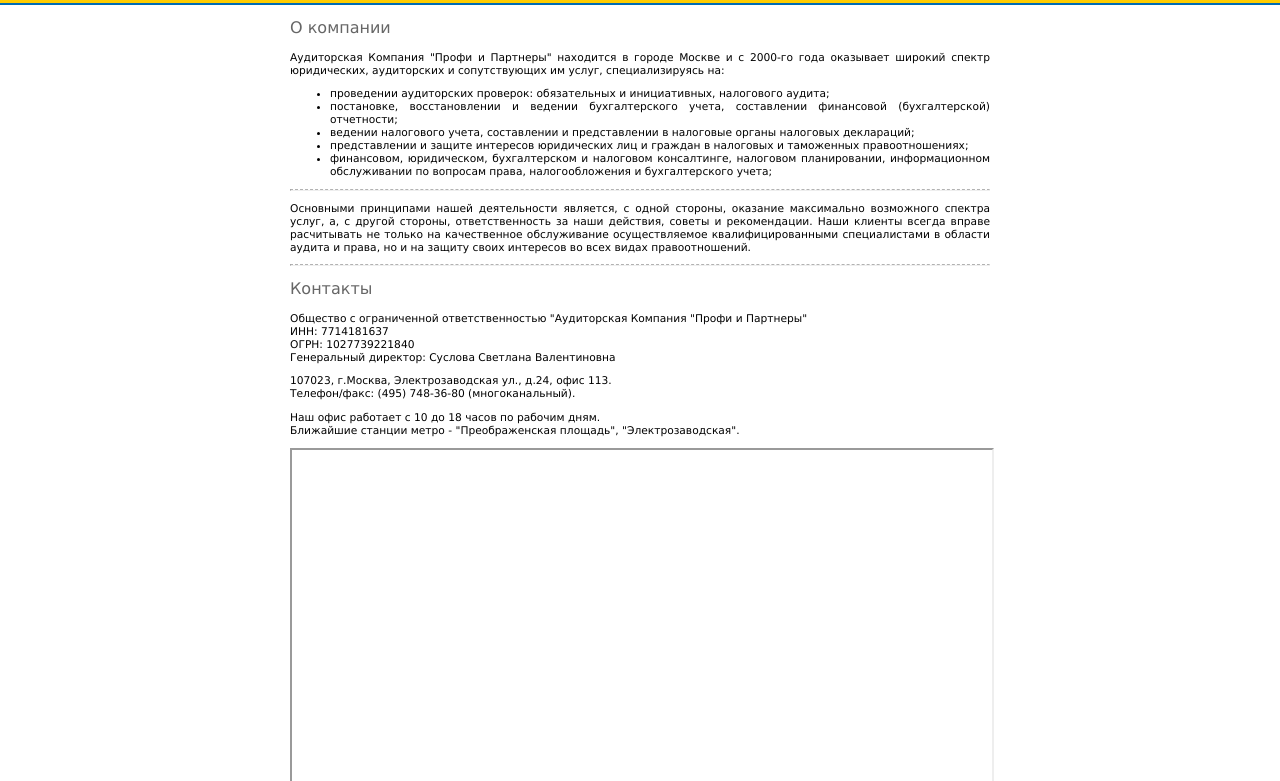
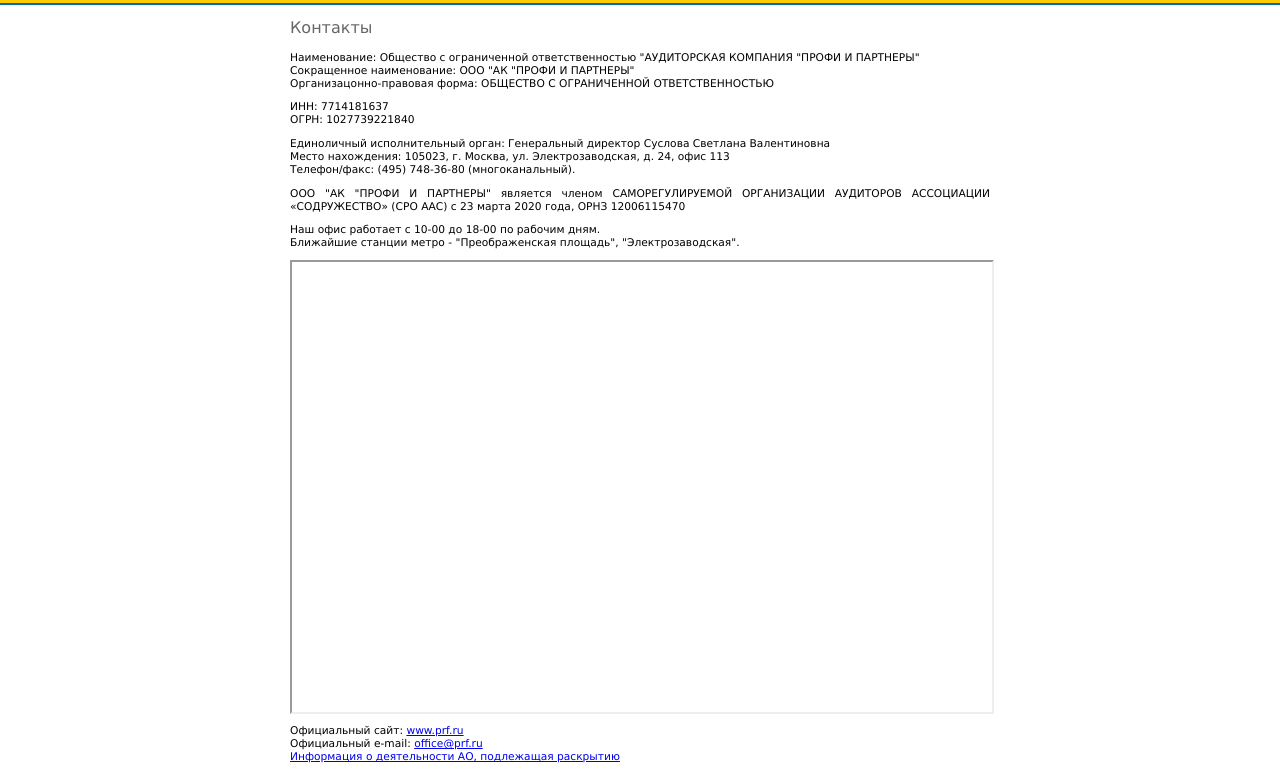
Before and after one commit to AFakeman/prf-website, a plain HTML site: page website/index.html in a window 1280 px wide. Shown: the part 138-919 px from the top of the page. Drawn offline with nearby package versions, Linux system fonts and the light colour scheme; files that its build step writes are made by us from their sources.

Commit message:
New design

```diff
--- a/website/bottom.html
+++ b/website/bottom.html
@@ -4,7 +4,7 @@
     <a href="mailto:postmaster@prf.ru" class="barttl">
       <span class="red">
         &copy;PROFY,<br>
-        2000 - 2019
+        2000 - 2022
       </span>
     </a>
   </div>
--- a/website/index.html
+++ b/website/index.html
@@ -10,59 +10,30 @@
   <body>
     <!--#include virtual="/top.html" -->
     <div class="main-content">
-      <h2> О компании </h2>
-      <p>
-        Аудиторская Компания &quot;Профи и Партнеры&quot; находится в городе
-        Москве и c 2000-го года оказывает широкий спектр юридических,
-        аудиторских и сопутствующих им услуг, специализируясь на:
-      </p>
-      <ul>
-        <li>
-          проведении аудиторских проверок: обязательных и инициативных,
-          налогового аудита;
-        </li>
-        <li>
-          постановке, восстановлении и ведении бухгалтерского учета,
-          составлении финансовой (бухгалтерской) отчетности;
-        </li>
-        <li>
-          ведении налогового учета, составлении и представлении в налоговые
-          органы налоговых деклараций;
-        </li>
-        <li>
-          представлении и защите интересов юридических лиц и граждан в
-          налоговых и таможенных правоотношениях;
-        </li>
-        <li>
-          финансовом, юридическом, бухгалтерском и налоговом консалтинге,
-          налоговом планировании, информационном обслуживании по вопросам
-          права, налогообложения и бухгалтерского учета;
-        </li>
-      </ul>
-      <hr class="section-break" />
-      <p>
-        Основными принципами нашей деятельности является, с одной стороны,
-        оказание максимально возможного спектра услуг, а, с другой стороны,
-        ответственность за наши действия, советы и рекомендации. Наши клиенты
-        всегда вправе расчитывать не только на качественное обслуживание
-        осуществляемое квалифицированными специалистами в области аудита и
-        права, но и на защиту своих интересов во всех видах правоотношений.
-      </p>
-      <hr class="section-break" />
       <h2> Контакты </h2>
       <p>
-        Общество с ограниченной ответственностью &quot;Аудиторская Компания
-        &quot;Профи и Партнеры&quot;<br>
+        Наименование: Общество с ограниченной ответственностью &quot;АУДИТОРСКАЯ КОМПАНИЯ
+        &quot;ПРОФИ И ПАРТНЕРЫ&quot;<br>
+        Сокращенное  наименование: ООО &quot;АК &quot;ПРОФИ И ПАРТНЕРЫ&quot;<br>
+        Организацонно-правовая форма: ОБЩЕСТВО С ОГРАНИЧЕННОЙ ОТВЕТСТВЕННОСТЬЮ<br>
+      </p>
+      <p>
         ИНН: 7714181637<br>
         ОГРН: 1027739221840<br>
-        Генеральный директор: Суслова Светлана Валентиновна
       </p>
       <p>
-        107023, г.Москва, Электрозаводская ул., д.24, офис 113.<br>
-        Телефон/факс: (495) 748-36-80 (многоканальный).
+        Единоличный исполнительный орган: Генеральный директор Суслова Светлана
+        Валентиновна<br>
+        Место нахождения: 105023, г. Москва, ул. Электрозаводская, д. 24, офис 113<br>
+        Телефон/факс: (495) 748-36-80 (многоканальный). <br>
       </p>
       <p>
-        Наш офис работает с 10 до 18 часов по рабочим дням.<br>
+        ООО "АК "ПРОФИ И ПАРТНЕРЫ" является членом САМОРЕГУЛИРУЕМОЙ ОРГАНИЗАЦИИ
+        АУДИТОРОВ АССОЦИАЦИИ «СОДРУЖЕСТВО» (СРО ААС) с 23 марта 2020 года, ОРНЗ
+        12006115470
+      </p>
+      <p>
+        Наш офис работает с 10-00 до 18-00 по рабочим дням.<br>
         Ближайшие станции метро - &quot;Преображенская площадь&quot;,
         &quot;Электрозаводская&quot;.
       </p>
@@ -70,8 +41,9 @@
                width="100%" height="450" frameborder="1" allowfullscreen="true"/>
       </iframe>
       <p>
-        официальный сайт: <a href="http://www.prf.ru" class="normal">www.prf.ru</a><br>
-        официальный e-mail: <a href="mailto:office@prf.ru" class="normal">office@prf.ru</a><br>
+        Официальный сайт: <a href="http://www.prf.ru" class="normal">www.prf.ru</a><br>
+        Официальный e-mail: <a href="mailto:office@prf.ru" class="normal">office@prf.ru</a><br>
+        <a href="info.pdf" class="normal">Информация о деятельности АО, подлежащая раскрытию</a><br>
       </p>
     </div>
 
--- a/website/top.html
+++ b/website/top.html
@@ -1,6 +1,6 @@
 <a href="/">
-  <img class="logo" src="/logo.gif" alt="Профи и Партнеры: аудиторские и бухгалтерские услуги"/>
+  <img class="logo" src="/logo.gif"/>
 </a>
 <div class="lower-line">
-  <span class="title">Аудит, бухучет и консалтинг</span>
+  <span class="title">АУДИТОРСКАЯ КОМПАНИЯ &quot;ПРОФИ И ПАРТНЕРЫ&quot;</span>
 </div>
```
Also changed, not shown: 1 other file.
